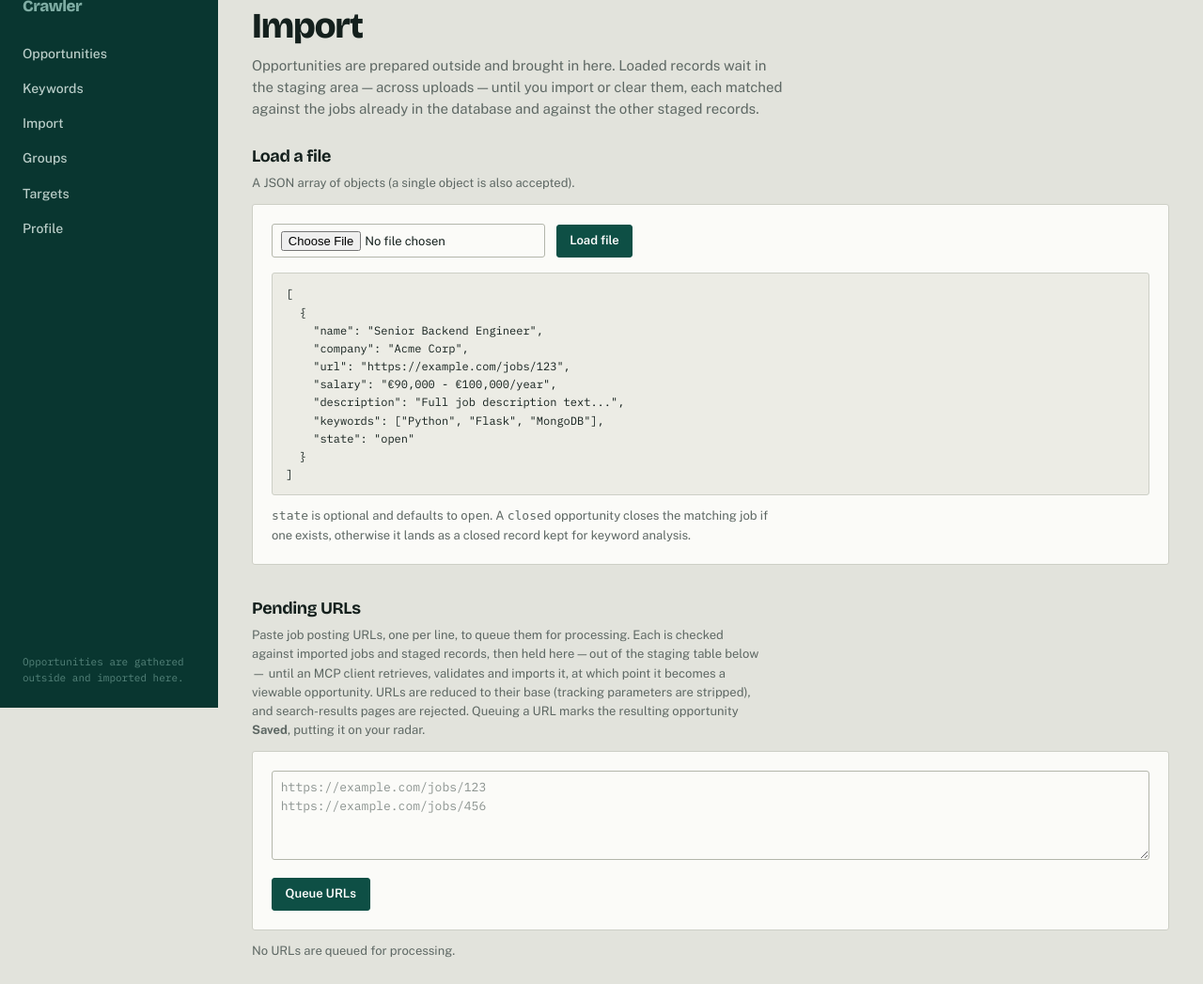
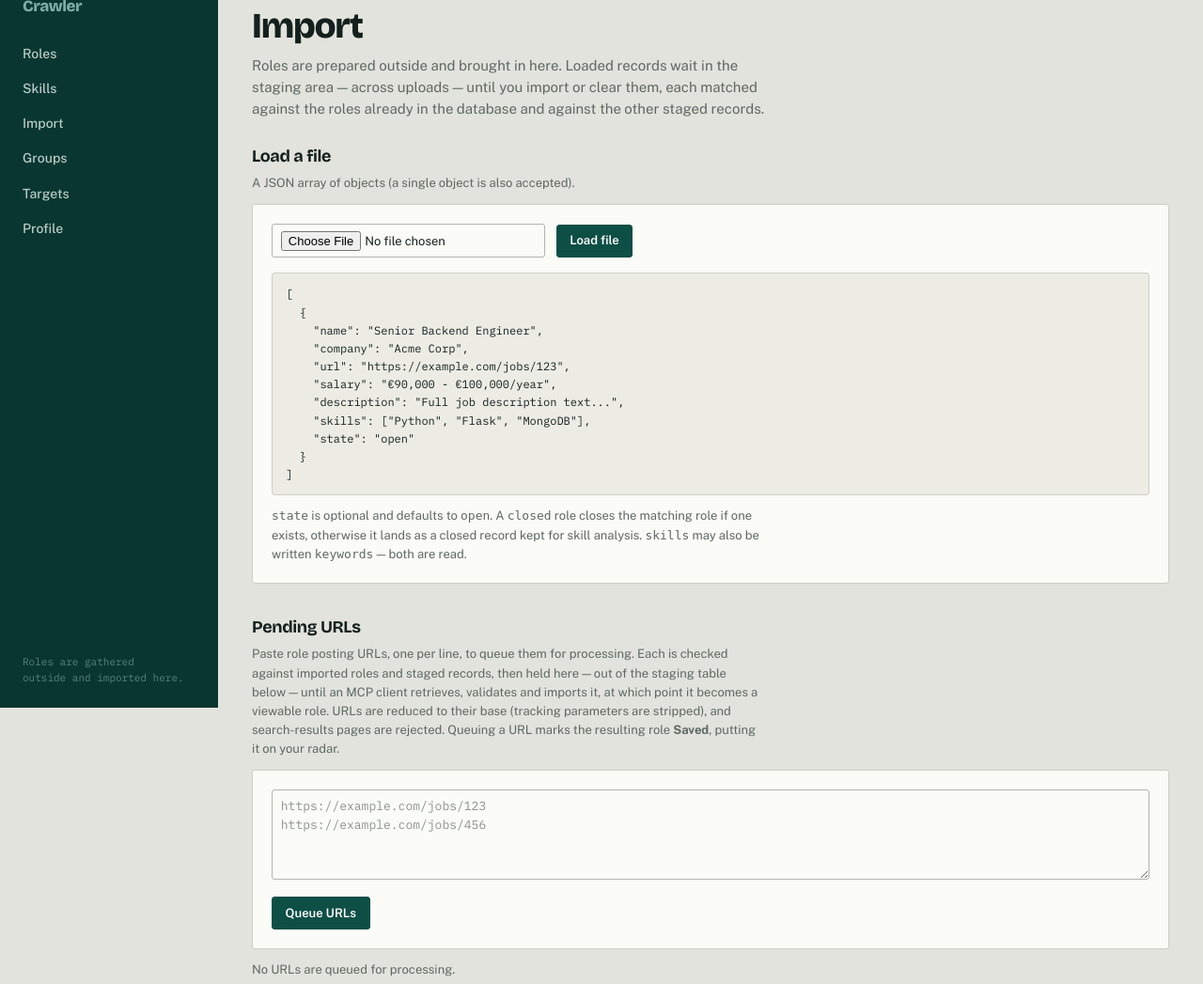
Before and after one commit to iguedespinto/JobAICrawler, a Flask app: template app/templates/import.html in a window 1280 px wide. Shown: the part 47-1094 px from the top of the page at 94% size. Run offline with Flask 3, Linux system fonts and the light colour scheme; the template is opened without the code that fills it, so the values that code supplies are empty.

Commit message:
Call them roles and skills
The interface spoke of "opportunities" and "keywords", and used "job" and
"opportunity" interchangeably for one thing. It now says role and skill
throughout: nav, page titles, headings, ledes, hints, table headers,
button labels and flash messages, and the README with them.

Only the wording moved. The routes (/keywords/..., ?keyword=), the stored
fields (jobs.keywords, keyword_groups) and the MCP arguments keep their
old names, so saved links, existing data and MCP clients all keep working
— renaming those would mean a data migration and a broken contract for
files and callers already out there.

An import file may now write "skills" instead of "keywords"; both are
read, so files written either way import unchanged. The example on the
import page shows the new key and notes the alias.

tests/test_vocabulary.py pins both halves: the visible words, and the
routes, query parameter and stored field that must not follow them. Four
existing assertions quoted the old copy and were updated with it — the
wording is what changed, so those assertions were the change, not
collateral.

Co-Authored-By: Claude Opus 4.8 <noreply@anthropic.com>

```diff
--- a/app/templates/_layout.html
+++ b/app/templates/_layout.html
@@ -33,8 +33,8 @@
            screen reader where it is. Matched on endpoint, not on a passed-in
            flag, so a new page can never forget to light its own tab. #}
         {% set nav = [
-          ('jobs.list_jobs', 'Opportunities'),
-          ('dashboard.view_dashboard', 'Keywords'),
+          ('jobs.list_jobs', 'Roles'),
+          ('dashboard.view_dashboard', 'Skills'),
           ('import_jobs.import_form', 'Import'),
           ('keywords.manage_keywords', 'Groups'),
           ('targets.manage_targets', 'Targets'),
@@ -48,7 +48,7 @@
         </div>
 
         <div class="rail__foot">
-          Opportunities are gathered<br />outside and imported here.
+          Roles are gathered<br />outside and imported here.
         </div>
       </nav>
 
--- a/app/templates/import.html
+++ b/app/templates/import.html
@@ -35,9 +35,9 @@
 {% endblock %}
 {% block page_title %}Import{% endblock %}
 {% block lede %}
-  <p class="page-lede">Opportunities are prepared outside and brought in here.
+  <p class="page-lede">Roles are prepared outside and brought in here.
     Loaded records wait in the staging area — across uploads — until you import
-    or clear them, each matched against the jobs already in the database and
+    or clear them, each matched against the roles already in the database and
     against the other staged records.</p>
 {% endblock %}
 
@@ -236,7 +236,7 @@
       <p class="hint" style="margin-bottom: 0.75rem;">A JSON array of objects (a single object is also accepted).</p>
       <div class="panel">
         <form method="post" action="{{ url_for('import_jobs.upload') }}" enctype="multipart/form-data" class="upload">
-          <input type="file" name="import_file" accept=".json,application/json" aria-label="JSON file of opportunities" />
+          <input type="file" name="import_file" accept=".json,application/json" aria-label="JSON file of roles" />
           <button type="submit" class="btn">Load file</button>
         </form>
         <pre class="well" style="margin-top: 1rem;">[
@@ -246,26 +246,27 @@
     "url": "https://example.com/jobs/123",
     "salary": "€90,000 - €100,000/year",
     "description": "Full job description text...",
-    "keywords": ["Python", "Flask", "MongoDB"],
+    "skills": ["Python", "Flask", "MongoDB"],
     "state": "open"
   }
 ]</pre>
         <p class="hint" style="margin-top: 0.75rem;"><code>state</code> is optional and
-          defaults to <code>open</code>. A <code>closed</code> opportunity closes the
-          matching job if one exists, otherwise it lands as a closed record kept for
-          keyword analysis.</p>
+          defaults to <code>open</code>. A <code>closed</code> role closes the
+          matching role if one exists, otherwise it lands as a closed record kept for
+          skill analysis. <code>skills</code> may also be written
+          <code>keywords</code> — both are read.</p>
       </div>
     </section>
 
     <section>
       <h2 class="section-title">Pending URLs</h2>
-      <p class="hint" style="margin-bottom: 0.75rem;">Paste job posting URLs, one
-        per line, to queue them for processing. Each is checked against imported jobs
+      <p class="hint" style="margin-bottom: 0.75rem;">Paste role posting URLs, one
+        per line, to queue them for processing. Each is checked against imported roles
         and staged records, then held here — out of the staging table below — until an
         MCP client retrieves, validates and imports it, at which point it becomes a
-        viewable opportunity. URLs are reduced to their base (tracking parameters are
+        viewable role. URLs are reduced to their base (tracking parameters are
         stripped), and search-results pages are rejected. Queuing a URL marks the
-        resulting opportunity <strong>Saved</strong>, putting it on your radar.</p>
+        resulting role <strong>Saved</strong>, putting it on your radar.</p>
 
       <div class="panel">
         <form method="post" action="{{ url_for('import_jobs.add_urls') }}">
@@ -330,10 +331,10 @@
           </div>
         </div>
 
-        <p class="hint" style="margin-bottom: 0.75rem;">New opportunities are
+        <p class="hint" style="margin-bottom: 0.75rem;">New roles are
           pre-selected; likely duplicates (description similarity &ge;
-          {{ summary.threshold }}%) are not. Closed opportunities are pre-selected
-          too — importing one closes the matching job, or records it as closed for
+          {{ summary.threshold }}%) are not. Closed roles are pre-selected
+          too — importing one closes the matching role, or records it as closed for
           analysis if there is no match.</p>
 
         {# Hiding 100% matches is a view filter, so it lives with the table
@@ -351,7 +352,7 @@
         <!-- Forms are empty; their controls/checkboxes reference them via form="...". -->
         <form id="commit-form" method="post" action="{{ url_for('import_jobs.commit') }}"></form>
         <form id="clear-form" method="post" action="{{ url_for('import_jobs.clear') }}"
-              onsubmit="return confirm('Clear all {{ summary.total }} staged opportunities?');"></form>
+              onsubmit="return confirm('Clear all {{ summary.total }} staged roles?');"></form>
 
         <div class="table-wrap" id="staging-list">
           <table class="data" id="staging-table">
@@ -394,7 +395,7 @@
                     {% elif row.state == 'closed' %}
                       <div class="action create">creates closed record</div>
                     {% elif row.status == 'new' %}
-                      <div class="action create">creates opportunity</div>
+                      <div class="action create">creates role</div>
                     {% else %}
                       <div class="action none">matches existing</div>
                     {% endif %}
```
Also changed, not shown: app/routes_import.py (+13 -8 lines), app/templates/dashboard.html (+25 -25 lines), app/templates/job_detail.html (+6 -6 lines), app/templates/jobs_list.html (+10 -10 lines), app/templates/keywords_manage.html (+7 -7 lines), tests/test_routes_dashboard.py (+2 -2 lines), tests/test_routes_import.py (+41 -2 lines), tests/test_routes_keywords.py (+1 -1 lines), tests/test_vocabulary.py (added, +107 -0 lines), README.md.
